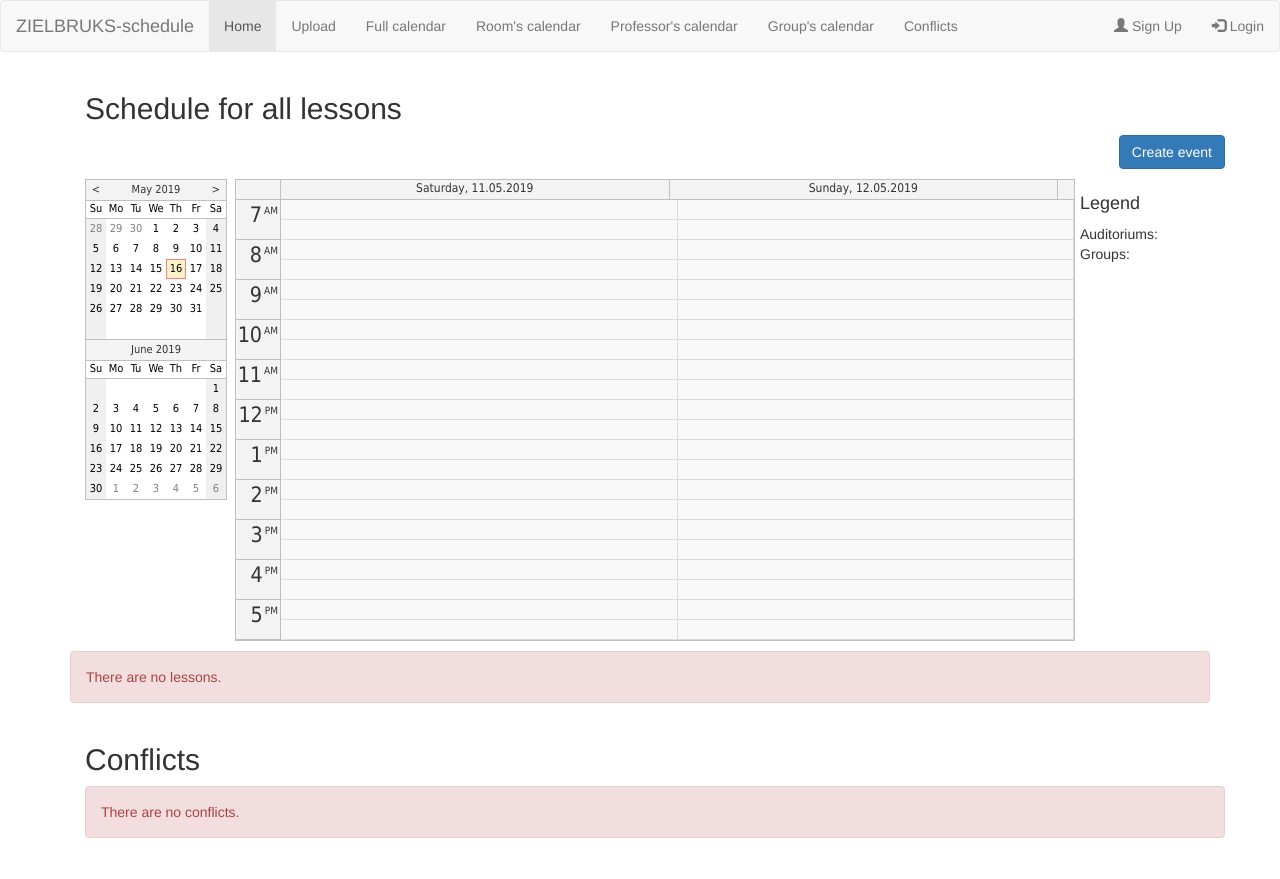
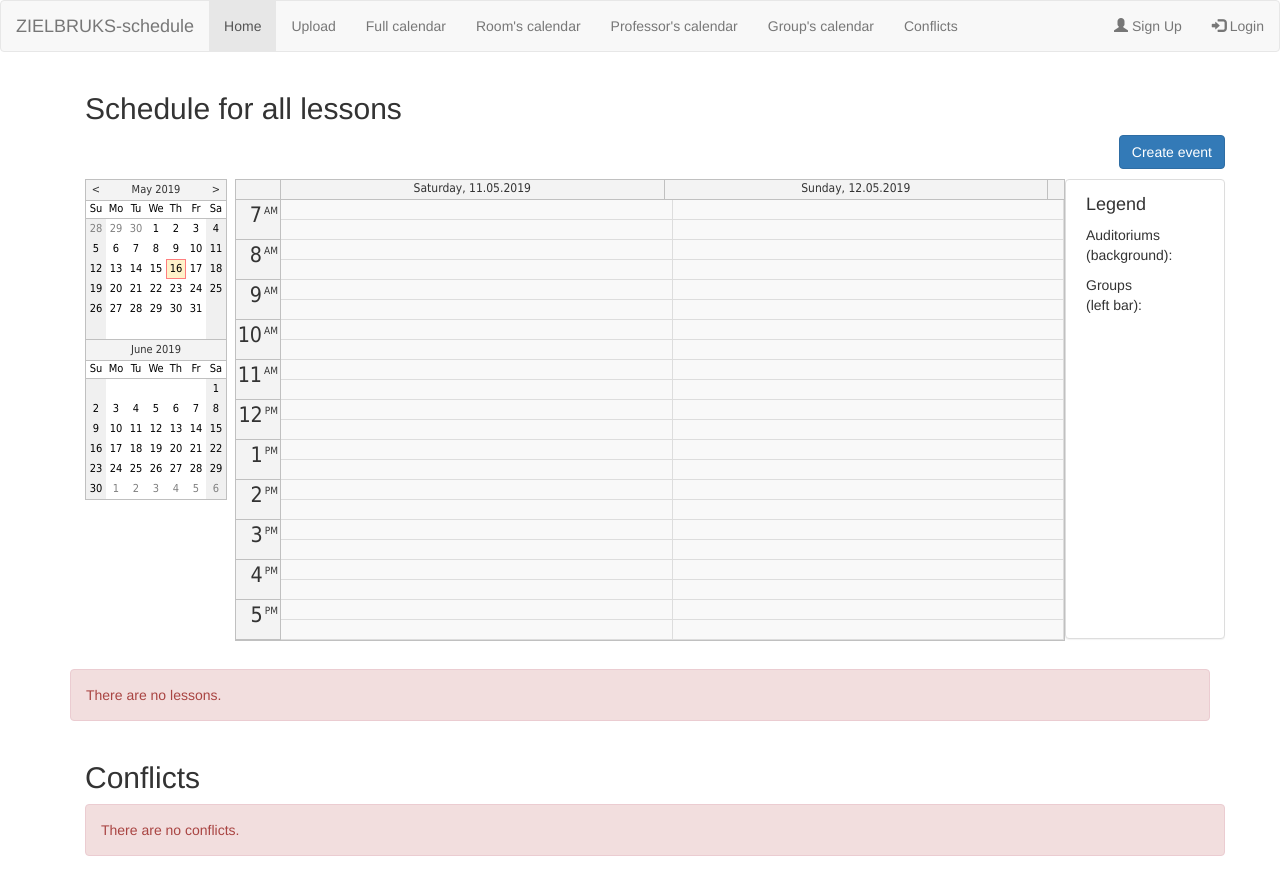
Before and after one commit to MarynaSavchenko/zielbruks, a Django app: page / in a window 1280 px wide. Shown: the top 879 px of the page. Run offline with Django 3.2, Linux system fonts and the light colour scheme; data that the repository does not hold is empty; some libraries are stand-ins or nearby versions.

Commit message:
Legend improvements

```diff
--- a/scheduler/templates/scheduler.html
+++ b/scheduler/templates/scheduler.html
@@ -10,19 +10,28 @@
             <div style="float:left; width: 150px; ">
                 <div id="nav"></div>
             </div>
-            <div style="float:right; width: 150px; padding: 5px">
+            <div style="float:right; width: 160px; padding: 5px; height: 460px; overflow-y: scroll;" class="panel panel-default" class="panel panel-default">
+                <div class="col-sm-9">
                     <h4 class="title">Legend</h4>
                     <p class="text">
-                    Auditoriums: <br/>
+                        Auditoriums <br/>
+                        (background): <br/>
+                    <ul>
                         {% for a in auditoriums_colors %}
-                        <li style="color:{{ a.1 }}; font-size: 150%;"><span style="color:black; font-size: 50%;">{{ a.0 }}</span></li>
+                            <li style="color:{{ a.1 }}; font-size: 150%;"><span
+                                    style="color:black; font-size: 50%;">{{ a.0 }}</span></li>
                         {% endfor %}
-                Groups: <br/>
+                    </ul>
+                    Groups<br/>
+                    (left bar): <br/>
+                    <ul>
                         {% for g in groups_colors %}
-                    <li style="color:{{ g.1 }}; font-size: 150%;"><span style="color:black; font-size: 50%;">{{ g.0 }}</span></li>
+                            <li style="color:{{ g.1 }}; font-size: 150%;"><span
+                                    style="color:black; font-size: 50%;">{{ g.0 }}</span></li>
                         {% endfor %}
                         </p>
-
+                    </ul>
+                </div>
             </div>
         </div>
         <div style="float:none; overflow: hidden">
```
Lines whose indentation alone changed are shown as unchanged.
